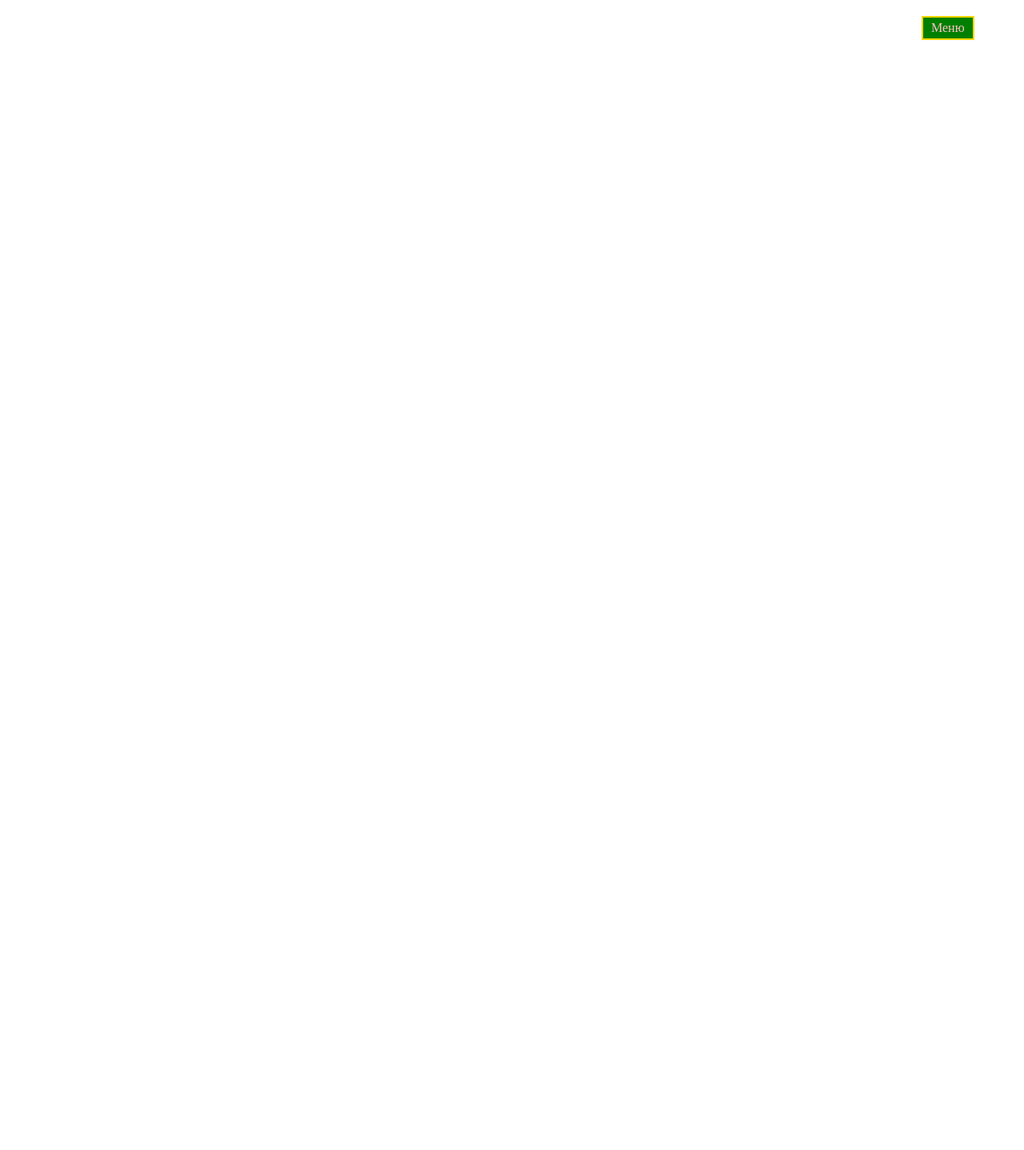
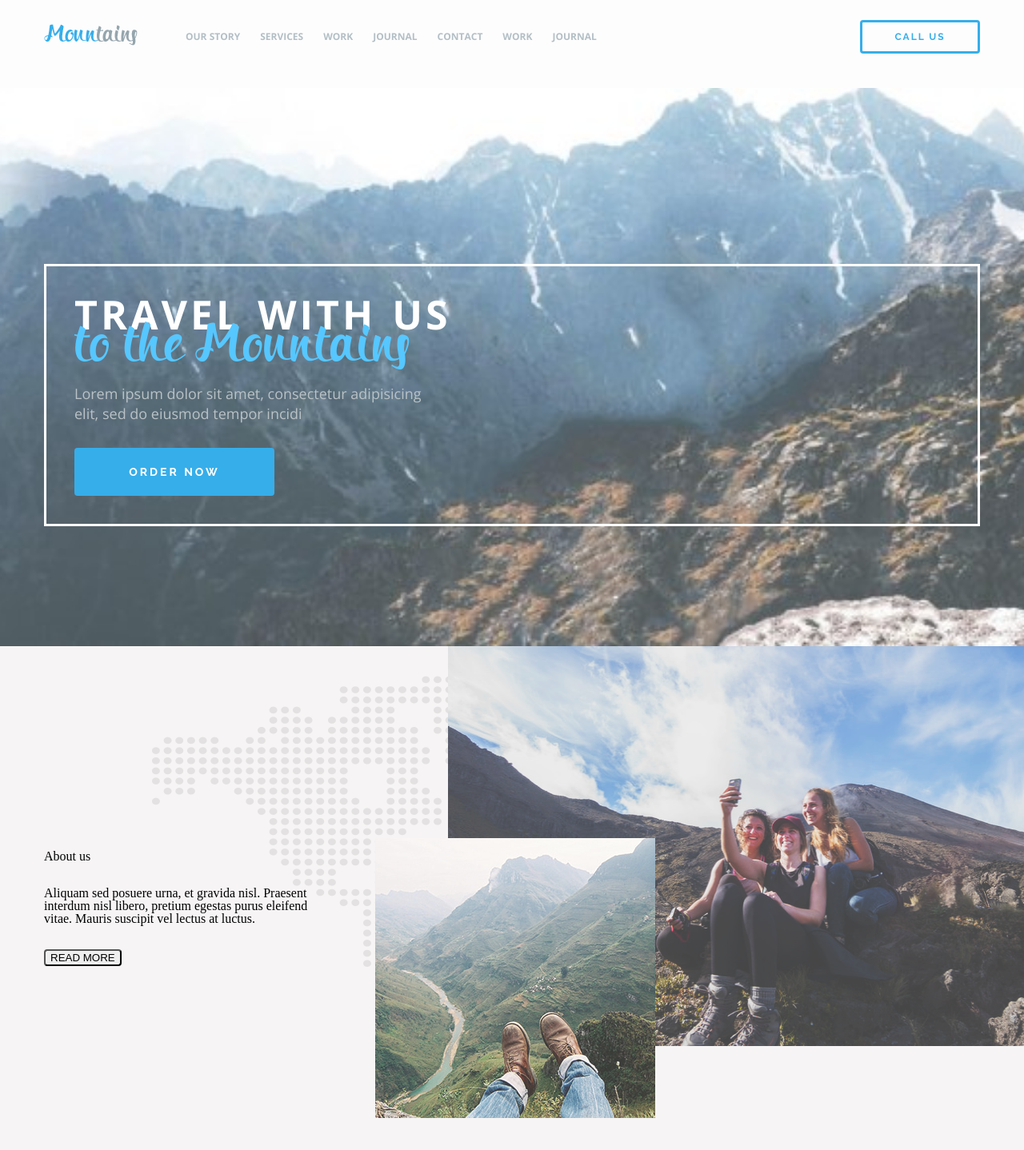
Before and after one commit to Fox1k-afk/Myfirstsite, a plain HTML site: page index.html in a window 1280 px wide. Shown: the whole page at 80% size. Before the commit the page ends 800 px from the top, so only its background shows below. Drawn offline with nearby package versions, Linux system fonts and the light colour scheme; a web font is replaced by a local one.

Commit message:
sec-2_bg_img

```diff
--- a/index.html
+++ b/index.html
@@ -1,30 +1,96 @@
 <!DOCTYPE html>
-<html lang="ru">
+<html lang="en">
 <head>
     <meta charset="UTF-8">
     <meta http-equiv="X-UA-Compatible" content="IE=edge">
     <meta name="viewport" content="width=device-width, initial-scale=1.0">
-    <title>Document</title>
+    <title>Mountains</title>
+    <meta name="description" content="">
+    <meta name="keywords" content="">
+
+    <!-- Essential icons -->
+    <link rel="icon" type="image/png" sizes="32x32" href="./img/mountains.png">
+    <link rel="icon" type="image/png" sizes="16x16" href="./img/mountains.png">
+    <link rel="apple-touch-icon" sizes="180x180" href="./img/mountains.png">
+
+    <!-- Essential tags for social media sharing -->
+    <meta property="og:title" content="">
+    <meta property="og:description" content="">
+    <meta property="og:image" content="">
+    <meta property="og:url" content="">
+    <meta name="twitter:card" content="summary_large_image">
+
+    <!-- Reset CSS -->
     <link rel="stylesheet" href="./style/reset.css">
+
+    <!-- Main CSS -->
     <link rel="stylesheet" href="./style/custom.css">
+
+    <!-- Google fonts -->
+    <link rel="stylesheet" href="./style/fonts.css">
+    <link rel="stylesheet" href="./fonts/9108.woff">
+    <link rel="preconnect" href="https://fonts.gstatic.com">
+    <link href="https://fonts.googleapis.com/css2?family=Raleway:wght@700&display=swap" rel="stylesheet">
+    <link href="https://fonts.googleapis.com/css2?family=Open+Sans:wght@700&display=swap" rel="stylesheet">
+    <link href="https://fonts.googleapis.com/css2?family=Open+Sans&display=swap" rel="stylesheet">
 </head>
 <body>
-    <div>
-    <label class="menu-custom" for="popup-btn">Меню</label>
-    <input id="popup-btn" type="checkbox">
-    <div class="popup-container">
-        <div class="popup-content">
-            <ul>
-                <li><a href="#">Не важно</a></li>
-                <li><a href="#">Вообще пох</a></li>
-                <li><a href="#">Шо</a></li>
-                <li><a href="#">Вообще пох</a></li>
-                <li><a href="#">Я чи шо </a></li>
-                <li><a href="#">А может быть ты, м?</a></li>
-            </ul>
-             <div class="menu-overlay"></div>
+<header>
+    <div class="container">
+        <div class="header-box">
+            <div class="fl">
+                <img class="fl testmarg" src="./img/mountains.png" alt="Logo">
+                <nav class="header-nav fl">
+                    <ul>
+                        <li><a href="#">our story</a></li>
+                        <li><a href="#">services</a></li>
+                        <li><a href="#">work</a></li>
+                        <li><a href="#">journal</a></li>
+                        <li><a href="#">contact</a></li>
+                        <li><a href="#">work</a></li>
+                        <li><a href="#">journal</a></li>
+                    </ul>
+                </nav>
+            </div>
+            <div class="fr">
+                <button class="btn header-button">Call us</button>
+            </div>
         </div>
     </div>
-    </div>
+</header>
 </body>
+<main>
+    <section class="sec-1">
+        <div class="container">
+            <div class="sec-1--box ">
+                <h1><span class="sec-1-title--white">TRAVEL WITH US</span>
+                <span class="sec-1-title--blue">to the Mountains</span>
+                </h1>
+                <p class="sec-1--parag">Lorem ipsum dolor sit amet, consectetur adipisicing
+                   <span>elit, sed do eiusmod tempor incidi </span>
+                </p>
+                <button class="btn btn-blue-lg">ORDER NOW</button>
+            </div>
+        </div>
+    </section>
+    <section class="sec-2">
+        <div class="container">
+            <div class="sec-2--titlebox">
+                <div class="sec-2--title">
+                    <h2>About us</h2>
+                </div>
+                <div class="sec-2--parag">
+                    <p>Aliquam sed posuere urna, et gravida nisl. Praesent </p>
+                    <p>interdum nisl libero, pretium egestas purus eleifend </p>
+                    <p> vitae. Mauris suscipit vel lectus at luctus.</p>
+                </div>
+                <button class="btn btn-blue-rm">read more</button>
+            </div>
+             <div class="sec-2--imgbox">
+                <img class="sec-2--1img" src="./img/sec-2--img.png" alt="legs">
+                <img class="sec-2--2img" src="./img/sec-2--2img.png" alt="girls">
+            </div>
+        </div>
+    </section>
+</main>
 </html>
--- a/style/custom.css
+++ b/style/custom.css
@@ -1,50 +1,168 @@
-.popup-container, .menu-overlay {
-	position: fixed;
-	top: 0;
-	left: 0;
-	width: 100%;
-	height: 100%;
+.container {
+	max-width: 1170px;
+	padding: 0px 15px;
+	margin: 0px auto;
+	clear: both;
 }
-.menu-overlay {
-	display: none;
+.fl {
+	float: left;
+}
+.fr {
+	float: right;
+}
+header {
+	background: transparent;
+	background-color: #fdfdfe;
+	min-height: 110px;
+}
+.header-box {
+	overflow: auto;
+}
+.testmarg {
+	margin-right: 60px ;
+	padding-top: 30px;
+}
+.header-nav ul li {
+	float: left;
+	text-transform: uppercase;
+	font-family: 'Open Sans', sans-serif;
+	font-weight: bold;
+	font-size: 12px;
+	padding-top: 40px;
+	margin-right: 25px;
+
+}
+ul a {
+	text-decoration: none;
+	padding: 0px 0px 10px 0px ;
+	color: #b3bfc5;
+}
+ul a:hover {
+	border-bottom: 2px solid #36aeea;
+}
+/* Start style sec-1 */
+.sec-1 {
+	background-image: url(../img/no-man-bg.png);
+	background-size: cover;
+	background-repeat: no-repeat;
+	background-position: center;
+	padding: 220px 0px 150px 0px;
+}
+.sec-1--box {
+border: 3px solid #fff;
+padding: 35px 35px;
+}
+.sec-1-title--white {
+	display: block;
+	font-size: 50px;
+	font-family: 'Open Sans', sans-serif;
+	font-weight: bold;
+	color: white;
+	letter-spacing: 4px;
+	word-spacing: 3px;
+}
+.sec-1-title--blue {
+font-size: 66px;
+color: #56c7ff;
+font-family: "Bringin";
+word-spacing: 1px;
+line-height: 36px;
+}
+.sec-1--parag {
+	margin-top: 25px;
+	font-size: 18px;
+	line-height: 25px;
+	color: #bac2c6;
+	font-family: 'Open Sans', sans-serif;
+	font-weight: 400;
+}
+.sec-1--parag span {
+display: block;
+}
+.btn {
+	border-radius: 4px;
+	text-transform: uppercase;
+	text-align: center ;
 	cursor: pointer;
-	z-index: 10200;
-	background: rgba(0, 0, 0, 0.5);
 }
-.menu-custom {
-	padding: 5px 10px;
-	margin: 20px 20px 20px 90%;
-	display: block;
-	border: 2px solid gold;
-	width: max-content;
-	background: green;
-	color: pink;
-}
-#popup-btn {
-	display: none;
-}
-input[type="checkbox"]:checked + .popup-container {
+.btn-blue-lg {
+	background: #36aeea;
+	color: #fff;
+	border: 3px solid transparent;
+	padding: 19px 0px;
+	margin-top: 30px;
+	min-width: 250px;
+	font-family: 'Raleway', sans-serif;
+	font-size: 14px;
+	letter-spacing: 3px;
+	}
+	.btn-blue-lg:hover {
+	background: transparent;
+	color: #36aeea;
+	border: 3px solid #36aeea;
+	}
+
+	.header-button {
+		background: transparent;
+		border: 3px solid;
+		color: #36aeea;
+		margin-top: 25px;
+		min-width: 150px;
+		padding: 11px 0px;
+		font-family: 'Raleway', sans-serif;
+		font-size: 12px;
+		letter-spacing: 2px;
+	}
+	.header-button:hover {
+	background: #36aeea;
+	color: #fff;
+	border: 3px solid;
+	}
+/* End style sec-1 */
+
+/* Start style sec-2 */
+.sec-2--parag {
 	display: block;
 }
-.popup-container {
-	width: 300px;
+.sec-2 {
+	background-image: url(/img/Worldvector.png);
+	background-repeat: no-repeat;
+	background-position: 190px 25px;
+	background-color: #f6f4f4;
 	overflow: hidden;
-	background: #3884da;
-	display: none;
+	}
+	.sec-2--title {
+		padding: 255px 0px 30px 0px;
+	}
+	.sec-2--parag {
+		margin-bottom: 30px;
+	}
+	.btn-blue-rm {
+		margin-bottom:  230px;
+	}
+	.sec-2--imgbox {
+		float: right;
+		width: 60%;
+		position: relative;
+		clear: both;
+	}
+	.sec-2--1img {
+		max-width: 350px;
+		height: 350px;
+		position: absolute;
+		bottom: 40px;
+		left: -54px;
+		z-index: 2;
+	}
+	.sec-2--2img {
+		max-width: 800px;
+		height: 570px;
+		position: absolute;
+		left: 37px;
+		bottom: 130px;
+		z-index: 1;
+	}
+.sec-2--titlebox {
+	float: left;
+	width: 40%;
 }
-.popup-container .popup-content {
-	overflow: auto;
-	max-height: 100%;
-	padding-bottom: 30px;
-}
-.popup-container ul li a {
-	display: block;
-	padding: 15px 20px;
-	line-height: 20px;
-	font-size: 16px;
-	background: #3884da;
-	color: #ffffff;
-	text-decoration: none;
-	font-weight: bold;
-	z-index: 2;
-}
--- a/style/fonts.css
+++ b/style/fonts.css
@@ -0,0 +1,8 @@
+@font-face {font-family: "Bringin";
+	src: url("../fonts/Bringin/Bringin.eot"); /* IE9*/
+	src: url("../fonts/Bringin/Bringin.otf") format("embedded-opentype"), /* IE6-IE8 */
+	url("../fonts/Bringin/Bringin.woff2") format("woff2"), /* chrome、firefox */
+	url("../fonts/Bringin/Bringin.woff") format("woff"), /* chrome、firefox */
+	url("../fonts/Bringin/Bringin.ttf") format("truetype"), /* chrome、firefox、opera、Safari, Android, iOS 4.2+*/
+	url("../fonts/Bringin/Bringin.svg") format("svg"); /* iOS 4.1- */
+  }
```
Also changed, not shown: img/Worldvector.png (added), img/sec-2--2img.png (added), img/sec-2--img.png (added).
